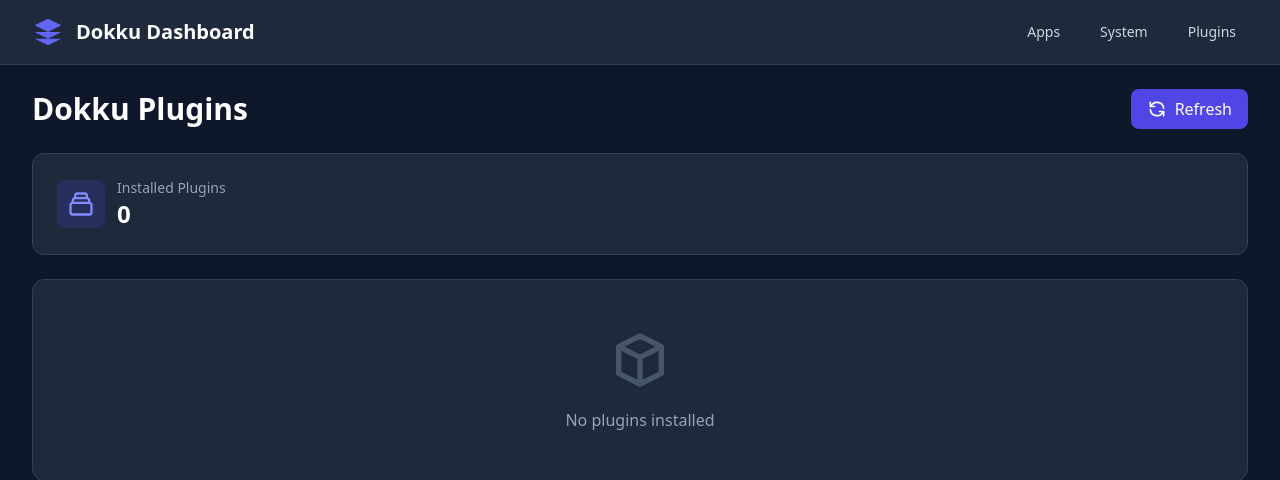
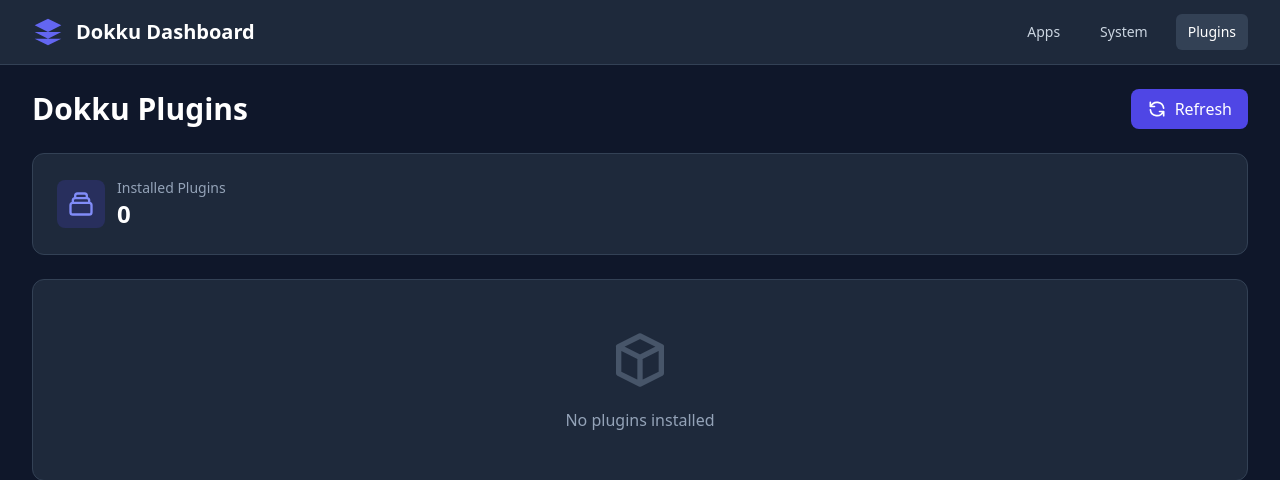
Before and after one commit to brewbytes-dev/dokku-dashboard, a FastAPI app: page /plugins in a window 1280 px wide. Shown: the top 480 px of the page. Run offline with FastAPI, Linux system fonts and the light colour scheme; some libraries are stand-ins or nearby versions.

Commit message:
Fix: Remove hx-boost and add active nav highlighting

```diff
--- a/app/templates/base.html
+++ b/app/templates/base.html
@@ -56,7 +56,7 @@
         }
     </style>
 </head>
-<body class="h-full" hx-boost="true">
+<body class="h-full">
     <!-- Navigation -->
     <nav class="bg-slate-800 border-b border-slate-700">
         <div class="max-w-7xl mx-auto px-4 sm:px-6 lg:px-8">
@@ -70,13 +70,13 @@
                     </a>
                 </div>
                 <div class="flex items-center space-x-4">
-                    <a href="/apps" class="text-slate-300 hover:text-white px-3 py-2 rounded-md text-sm font-medium">
+                    <a href="/apps" class="{% if request.url.path.startswith('/apps') %}text-white bg-slate-700{% else %}text-slate-300 hover:text-white{% endif %} px-3 py-2 rounded-md text-sm font-medium transition-colors">
                         Apps
                     </a>
-                    <a href="/system" class="text-slate-300 hover:text-white px-3 py-2 rounded-md text-sm font-medium">
+                    <a href="/system" class="{% if request.url.path.startswith('/system') %}text-white bg-slate-700{% else %}text-slate-300 hover:text-white{% endif %} px-3 py-2 rounded-md text-sm font-medium transition-colors">
                         System
                     </a>
-                    <a href="/plugins" class="text-slate-300 hover:text-white px-3 py-2 rounded-md text-sm font-medium">
+                    <a href="/plugins" class="{% if request.url.path.startswith('/plugins') %}text-white bg-slate-700{% else %}text-slate-300 hover:text-white{% endif %} px-3 py-2 rounded-md text-sm font-medium transition-colors">
                         Plugins
                     </a>
                     {% if request.state.user %}
```
